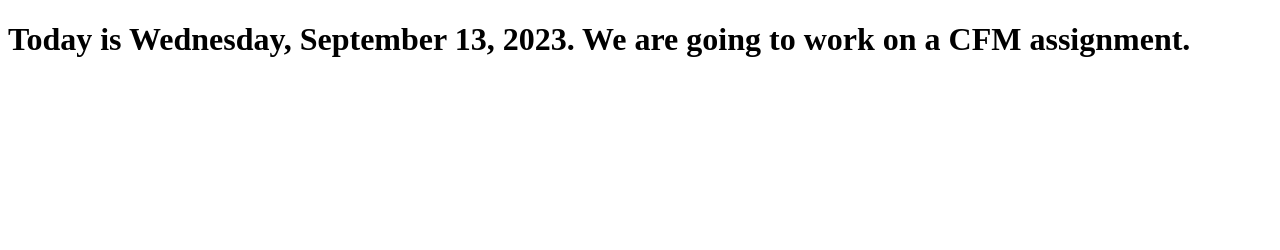
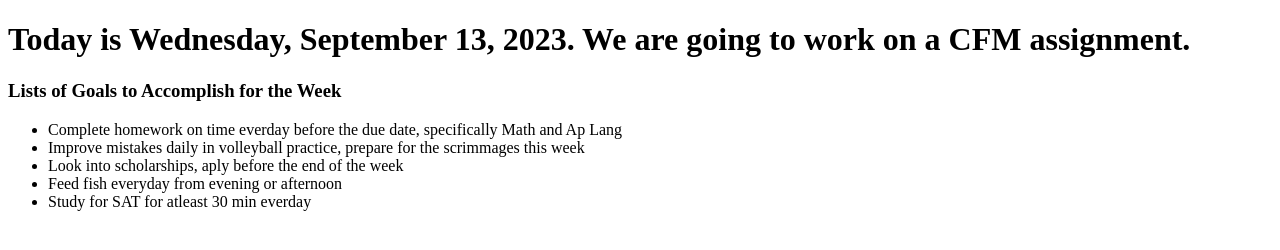
Before and after one commit to prinlim/seniorPortfolio.github.io, a plain HTML site: page index.html in a window 1280 px wide. Drawn offline with Linux system fonts and the light colour scheme.

Commit message:
Update index.html

```diff
--- a/index.html
+++ b/index.html
@@ -15,6 +15,24 @@
   <h1>
     Today is Wednesday, September 13, 2023. We are going to work on a CFM assignment.
   </h1>
+  <h3> Lists of Goals to Accomplish for the Week</h3>
+    <ul>
+      <li>
+        Complete homework on time everday before the due date, specifically Math and Ap Lang
+      </li>
+      <li>
+        Improve mistakes daily in volleyball practice, prepare for the scrimmages this week
+      </li>
+      <li>
+        Look into scholarships, aply before the end of the week
+      </li>
+      <li>
+        Feed fish everyday from evening or afternoon
+      </li>
+      <li>
+        Study for SAT for atleast 30 min everday
+      </li>
+    </ul>
 
 
 
```
